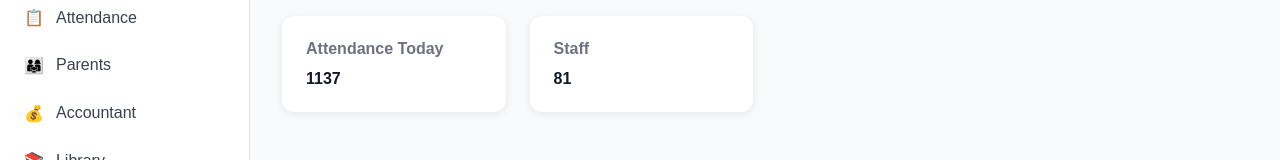
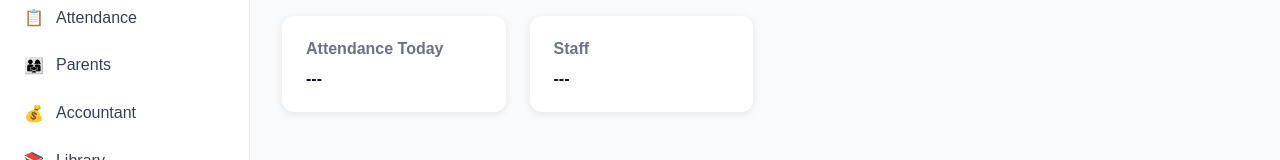
Before and after one commit to WeMoren/wws-edusuite, a React (Vite) app in the folder client/: page /dashboard in a window 1280 px wide. Shown: the part 379-539 px from the top of the page. Built offline with nearby package versions, Linux system fonts and the light colour scheme.

Commit message:
refactored dashboard stats to use dynamic data

```diff
--- a/client/src/data/dashboardStats.js
+++ /dev/null
@@ -1,12 +0,0 @@
-import classes from "./classes"
-
-const dashboardStats = {
-    students:1248,
-    teachers:64,
-    parents:2104,
-    classes:32,
-    attendanceToday:1137,
-    staff:81
-}
-
-export default dashboardStats
--- a/client/src/pages/dashboard/Dashboard.jsx
+++ b/client/src/pages/dashboard/Dashboard.jsx
@@ -1,6 +1,5 @@
 import React from 'react';
 import { useOutletContext } from 'react-router-dom';
-import dashboardStats from '../../data/dashboardStats';
 import StatCard from '../../components/dashboard/StatCard/StatCard';
 import currentUser from '../../data/currentUser';
 import recentActivities from '../../data/recentActivity';
@@ -46,11 +45,11 @@ const Dashboard = () => {
               />
               <StatCard
                   title="Attendance Today"
-                  value={dashboardStats.attendanceToday}
+                  value="---"
               />
               <StatCard
                   title="Staff"
-                  value={dashboardStats.staff}
+                  value="---"
               />
          </div>
           <div className="dashboard__info">
```
